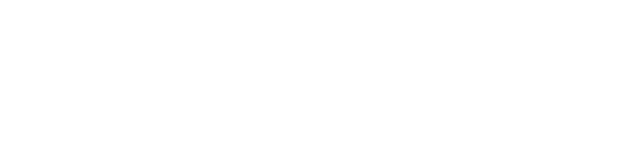
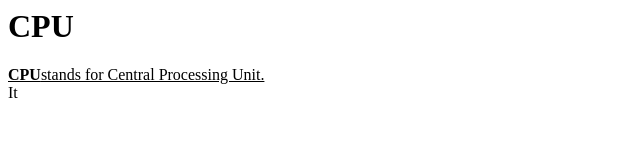
Before and after one commit to iamneo-production/abcfabeccebbeffadaeccdfffebaeceaec, a website: page public/index.html in a window 1280 px wide. Shown: the whole page, without its empty margins (0-640 px from the left). Drawn offline with Linux system fonts and the light colour scheme.

Commit message:
Backup Commit

```diff
--- a/public/index.html
+++ b/public/index.html
@@ -2,4 +2,8 @@
     <head>
         <title>Sample Output</title>
     </head>
+<body>
+    <h1>CPU</h1>
+    <p><u><b>CPU</b>stands for Central Processing Unit.</u><br>It </p>
+</body>
 </html>
```
